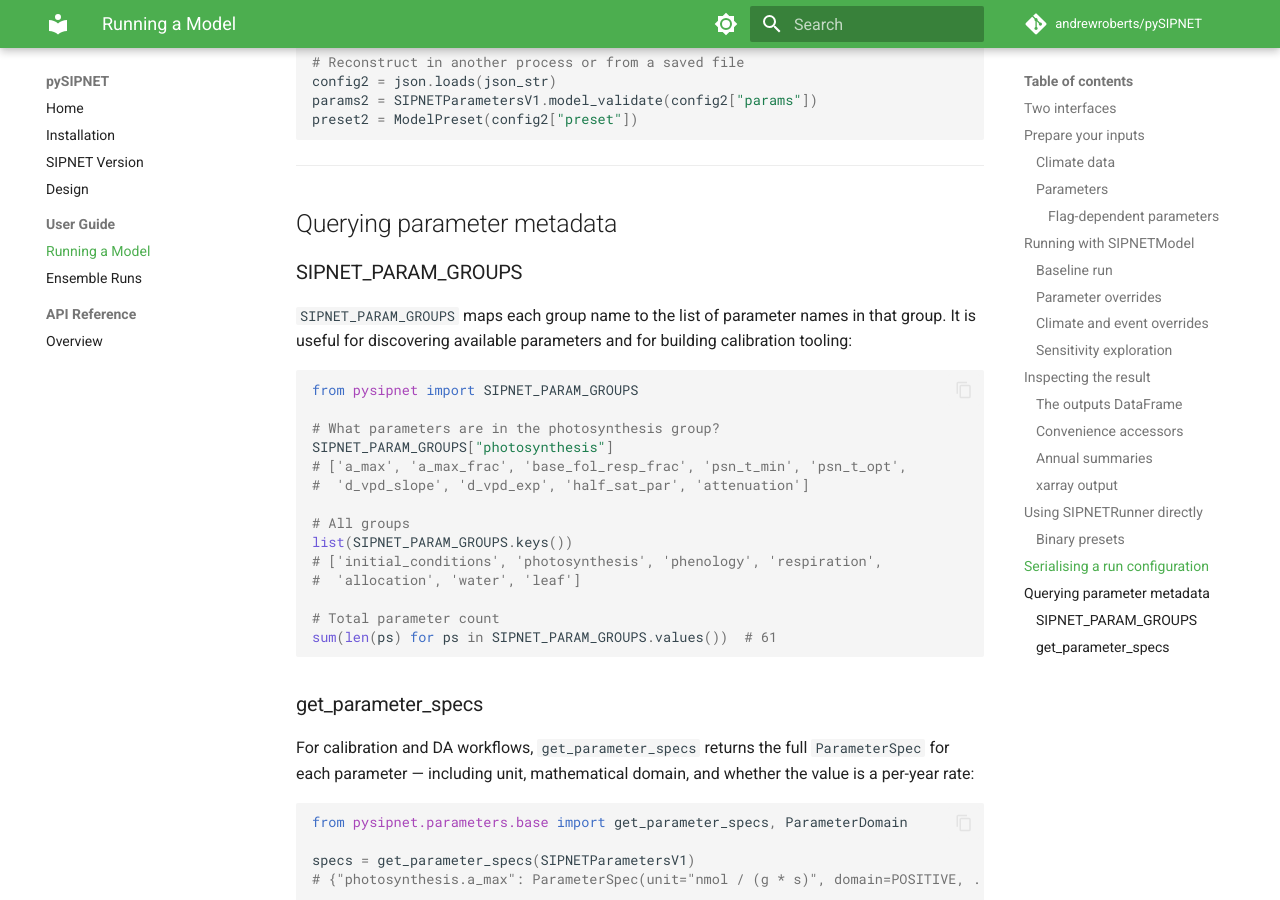
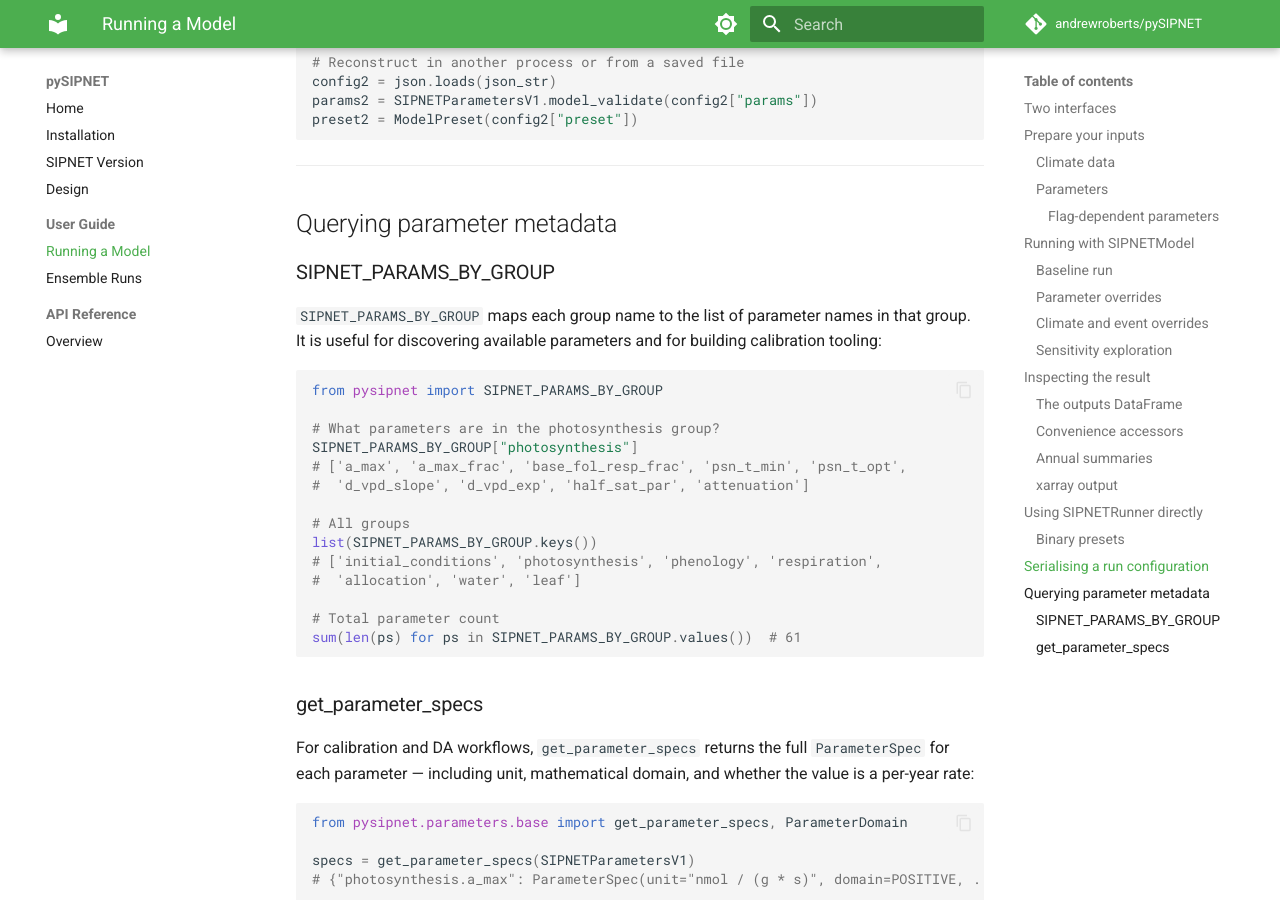
Before and after one commit to TARPS-group/pySIPNET, an MkDocs documentation site: the page built from docs/user-guide/running-a-model.md, in a window 1280 px wide and 900 px high, scrolled down 7282 px. Built offline with MkDocs 1.6.1 and Material for MkDocs 9.7.7, drawn with Linux system fonts in a browser that asks for light colours; comment, search, counter and statistics services are not loaded.

Commit message:
Rename constants to reflect map directionality
SIPNET_PARAM_GROUPS → SIPNET_PARAMS_BY_GROUP (dict[str, list[str]]: group → [params])
_PARAM_GROUP        → _PARAM_TO_GROUP        (dict[str, str]: param → group)

````diff
--- a/docs/user-guide/running-a-model.md
+++ b/docs/user-guide/running-a-model.md
@@ -358,27 +358,27 @@ preset2 = ModelPreset(config2["preset"])
 
 ## Querying parameter metadata
 
-### SIPNET_PARAM_GROUPS
+### SIPNET_PARAMS_BY_GROUP
 
-`SIPNET_PARAM_GROUPS` maps each group name to the list of parameter names in
+`SIPNET_PARAMS_BY_GROUP` maps each group name to the list of parameter names in
 that group.  It is useful for discovering available parameters and for
 building calibration tooling:
 
 ```python
-from pysipnet import SIPNET_PARAM_GROUPS
+from pysipnet import SIPNET_PARAMS_BY_GROUP
 
 # What parameters are in the photosynthesis group?
-SIPNET_PARAM_GROUPS["photosynthesis"]
+SIPNET_PARAMS_BY_GROUP["photosynthesis"]
 # ['a_max', 'a_max_frac', 'base_fol_resp_frac', 'psn_t_min', 'psn_t_opt',
 #  'd_vpd_slope', 'd_vpd_exp', 'half_sat_par', 'attenuation']
 
 # All groups
-list(SIPNET_PARAM_GROUPS.keys())
+list(SIPNET_PARAMS_BY_GROUP.keys())
 # ['initial_conditions', 'photosynthesis', 'phenology', 'respiration',
 #  'allocation', 'water', 'leaf']
 
 # Total parameter count
-sum(len(ps) for ps in SIPNET_PARAM_GROUPS.values())  # 61
+sum(len(ps) for ps in SIPNET_PARAMS_BY_GROUP.values())  # 61
 ```
 
 ### get_parameter_specs
--- a/pysipnet/__init__.py
+++ b/pysipnet/__init__.py
@@ -49,7 +49,7 @@ from pysipnet.events import (
 from pysipnet.model import SIPNETModel
 
 # Parameters (top-level groups available via pysipnet.parameters)
-from pysipnet.parameters.v1 import SIPNET_PARAM_GROUPS, ModelFlagsV1, SIPNETParametersV1
+from pysipnet.parameters.v1 import SIPNET_PARAMS_BY_GROUP, ModelFlagsV1, SIPNETParametersV1
 
 # Results
 from pysipnet.result import RunProvenance, SIPNETResult
@@ -72,7 +72,7 @@ __all__ = [
     # Parameters
     "SIPNETParametersV1",
     "ModelFlagsV1",
-    "SIPNET_PARAM_GROUPS",
+    "SIPNET_PARAMS_BY_GROUP",
     # Climate
     "ClimateDrivers",
     # Events
````
Also changed, not shown: 4 other files.
